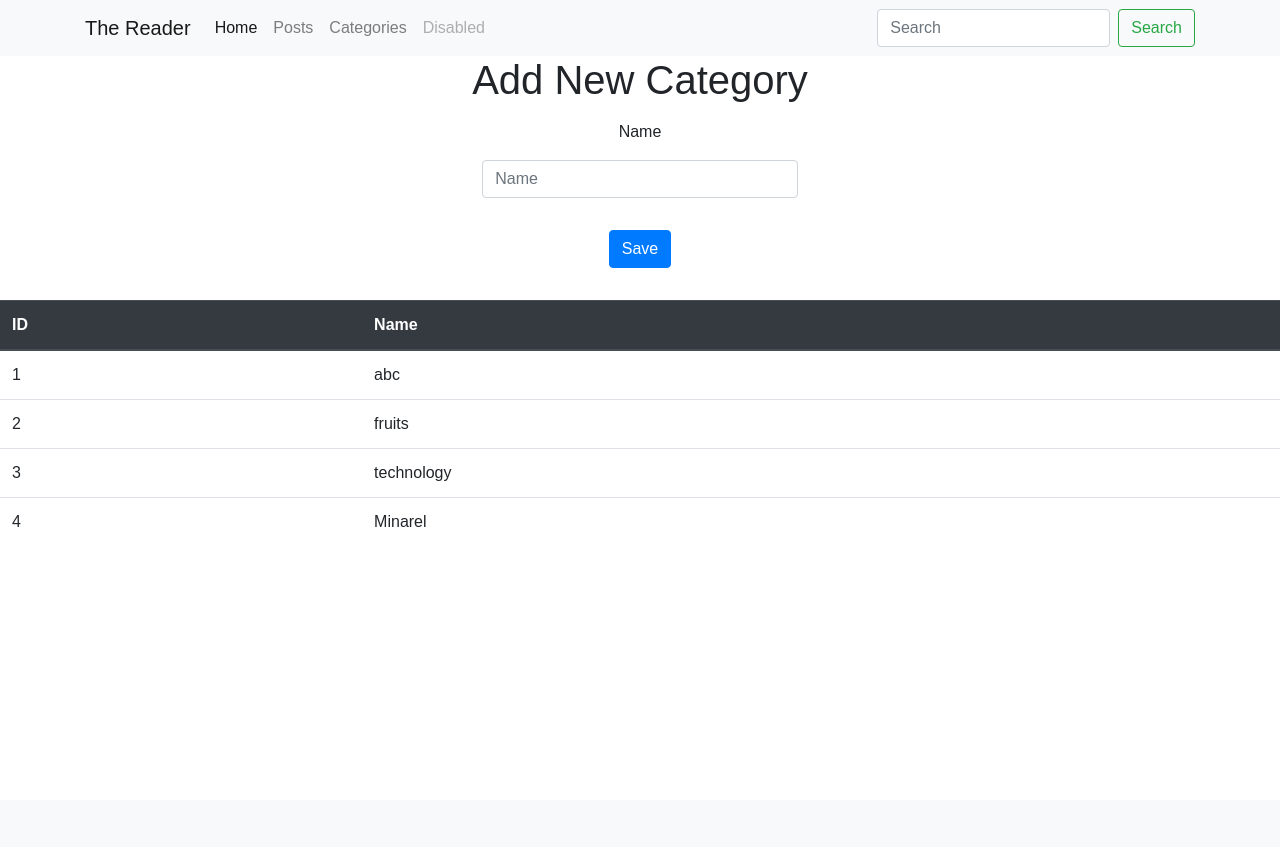
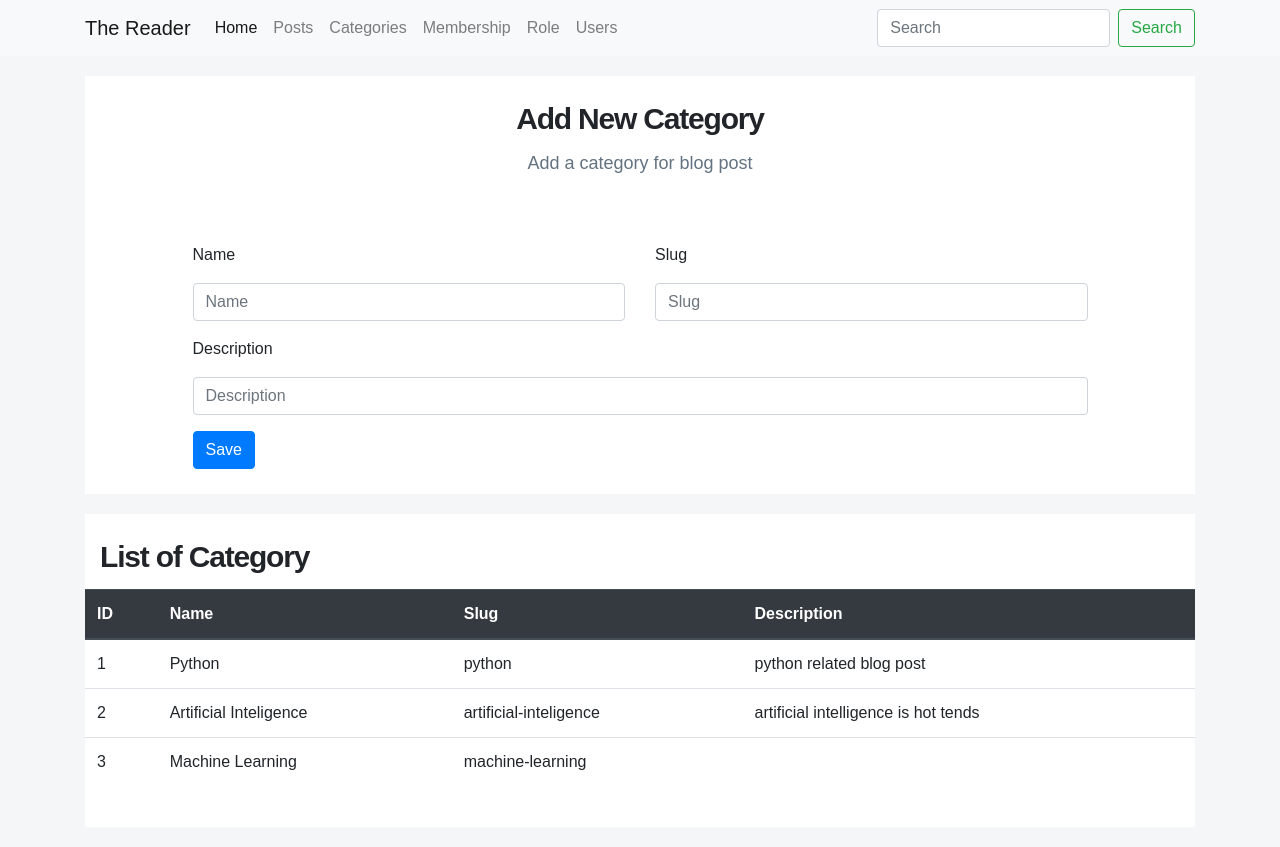
Before and after one commit to kmrul/TheReader, a Flask app: page /category in a window 1280 px wide. Before the commit the page ends 527 px from the top, so only its background shows below. Run offline with Flask 2, Linux system fonts and the light colour scheme; data comes from the database, SQL or seed files in the repository; some libraries are stand-ins or nearby versions.

Commit message:
Design category page

```diff
--- a/reader/__init__.py
+++ b/reader/__init__.py
@@ -12,7 +12,7 @@ csrf = CSRFProtect(app)
 # secret key
 # wtf csrf secret key
 
-db_path = os.path.join(os.path.dirname(__file__), 'db.sqlite3')
+db_path = os.path.join(os.path.dirname(__file__), 'db_the_reader.sqlite3')
 db_uri = 'sqlite:///{}'.format(db_path)
 
 app.config.update(dict(
@@ -28,5 +28,9 @@ migrate = Migrate(app, db)
 from .views import *
 from .home.views import *
 from .dashboard.views import *
+
 from .posts.views import *
 from .posts.models import *
+
+from .membership.models import *
+from .membership.views import *
--- /dev/null
+++ b/reader/membership/views.py
@@ -0,0 +1,6 @@
+from flask import render_template, request, redirect, url_for
+from reader import app
+
+@app.route('/membership')
+def membership():
+    return render_template('membership/membership.html')
--- a/reader/posts/form.py
+++ b/reader/posts/form.py
@@ -14,3 +14,15 @@ class CategoryForm(FlaskForm):
                     message='Category name is required'
             )
         ])
+    slug = StringField('Slug',
+        render_kw={"class": "form-control",
+            "placeholder": "Slug"},
+        validators=[
+            validators.DataRequired(
+                    message='Slug name is required'
+            )
+        ])
+    description = StringField('Description',
+        render_kw={"class": "form-control",
+            "placeholder": "Description"},
+        )
--- a/reader/posts/views.py
+++ b/reader/posts/views.py
@@ -13,9 +13,11 @@ def category():
     form = CategoryForm()
     if form.validate_on_submit():
         data = {
-            "name": form.name.data
+            "name": form.name.data,
+            "slug": form.slug.data,
+            "description": form.description.data,
         }
-        obj = Categories.query.filter_by(name=form.name.data).first()
+        obj = Categories.query.filter_by(name=form.name.data,slug=form.slug.data, description=form.slug.data).first()
         if obj is None:
             obj = Categories(**data)
             obj.save()
--- a/reader/static/css/main.css
+++ b/reader/static/css/main.css
@@ -1,3 +1,26 @@
 body{
     font-family: Arial, Helvetica, sans-serif;
+    background-color: #f4f6f8;
 }
+
+.heading-title{
+    font-size: 30px;
+    margin-bottom: .8rem;
+    line-height: 1.222;
+    font-weight: 700;
+    letter-spacing: -.075rem;
+    padding: 0px 15px;
+}
+
+.sub-title{
+    color: #637381;
+    font-size: 18px;
+    display: block;
+    padding-bottom: 50px;
+}
+
+.section {
+    background-color: #fff;
+    margin: 20px 0;
+    padding: 25px 0;
+}
--- a/reader/templates/base.html
+++ b/reader/templates/base.html
@@ -15,9 +15,11 @@
   <body>
     {% include 'navbar.html' %}
 
-    {% block body %}
+    <div class="container">
+      {% block body %}
 
-    {% endblock %}
+      {% endblock %}
+    </div>
 
     <!-- Optional JavaScript -->
     <!-- jQuery first, then Popper.js, then Bootstrap JS -->
--- a/reader/templates/category/category.html
+++ b/reader/templates/category/category.html
@@ -5,14 +5,18 @@
 {% endblock %}
 
 {% block body %}
-    <div class='col-10 mx-auto text-center'>
-        <h1>Add New Category</h1>
-        <div class='col-md-4 col-12 mx-auto my-3'>
+    <section class="section">
+        <div class='col-10 mx-auto '>
+            <h1 class="heading-title text-center">Add New Category</h1>
+            <p class="text-center sub-title">Add a category for blog post</p>
+            <div class=''>
                 <form class='form' method='POST'>
                     {{ form.csrf_token }}
 
+                    <div class="row">
+                        <div class="col-6">
                             <div  class="form-group">
-                    <label for='full_name'>{{ form.name.label }}</label>
+                                <label for='name'>{{ form.name.label }}</label>
                                 {{ form.name }}
                                 {% if form.name.errors %}
                                     <div class='alert alert-danger'>
@@ -22,21 +26,54 @@
                                     </div>
                                 {% endif %}
                             </div>
+                        </div>
+
+                        <div class="col-6">
+                            <div  class="form-group">
+                                <label for='slug'>{{ form.slug.label }}</label>
+                                {{ form.slug }}
+                                {% if form.name.errors %}
+                                    <div class='alert alert-danger'>
+                                        {% for error in form.slug.errors %}
+                                            <span class='mr-1'>{{error}}</span>
+                                        {% endfor %}
+                                    </div>
+                                {% endif %}
+                            </div>
+                        </div>
+
+                        <div class="col-12">
+                            <div  class="form-group">
+                                <label for='slug'>{{ form.description.label }}</label>
+                                {{ form.description }}
+                                {% if form.description.errors %}
+                                    <div class='alert alert-danger'>
+                                        {% for error in form.description.errors %}
+                                            <span class='mr-1'>{{error}}</span>
+                                        {% endfor %}
+                                    </div>
+                                {% endif %}
+                            </div>
+                        </div>
+                    </div>
 
 
-                <button class='btn btn-primary my-3' type='submit'>Save</button>
+                    <button class='btn btn-primary' type='submit'>Save</button>
 
                 </form>
             </div>
         </div>
+    </section>
 
-    <div class="category-list">
-
+    <section class="category-list section">
+        <h1 class="heading-title">List of Category</h1>
         <table class="table">
             <thead class="thead-dark">
               <tr>
                 <th scope="col">ID</th>
                 <th scope="col">Name</th>
+                <th scope="col">Slug</th>
+                <th scope="col">Description</th>
               </tr>
             </thead>
             <tbody>
@@ -44,6 +81,8 @@
                 <tr>
                     <td>{{ category.id }}</td>
                     <td>{{category.name}}</td>
+                    <td>{{category.slug}}</td>
+                    <td>{{category.description}}</td>
                 </tr>
                 {% endfor %}
             </tbody>
--- a/reader/templates/navbar.html
+++ b/reader/templates/navbar.html
@@ -16,7 +16,13 @@
                 <a class="nav-link" href="{{ url_for('category')}}">Categories</a>
               </li>
               <li class="nav-item">
-                <a class="nav-link disabled" href="#" tabindex="-1" aria-disabled="true">Disabled</a>
+                <a class="nav-link" href="{{ url_for('membership')}}">Membership</a>
+              </li>
+              <li class="nav-item">
+                <a class="nav-link" href="#">Role</a>
+              </li>
+              <li class="nav-item">
+                <a class="nav-link" href="#">Users</a>
               </li>
             </ul>
             <form class="form-inline my-2 my-lg-0">
```
Also changed, not shown: migrations/versions/2e22cfd6343b_posts_and_category_migrations.py (added, +64 -0 lines), migrations/versions/6e00cf638fca_initial_migrations.py (deleted, +0 -56 lines), reader/posts/models.py (+15 -7 lines), reader/templates/membership/membership.html (added, +9 -0 lines), README.md, reader/db.sqlite3 (deleted), reader/db_the_reader.sqlite3 (added), reader/membership/__init__.py (added), reader/membership/form.py (added), reader/membership/models.py (added). Lines whose indentation alone changed are shown as unchanged.
